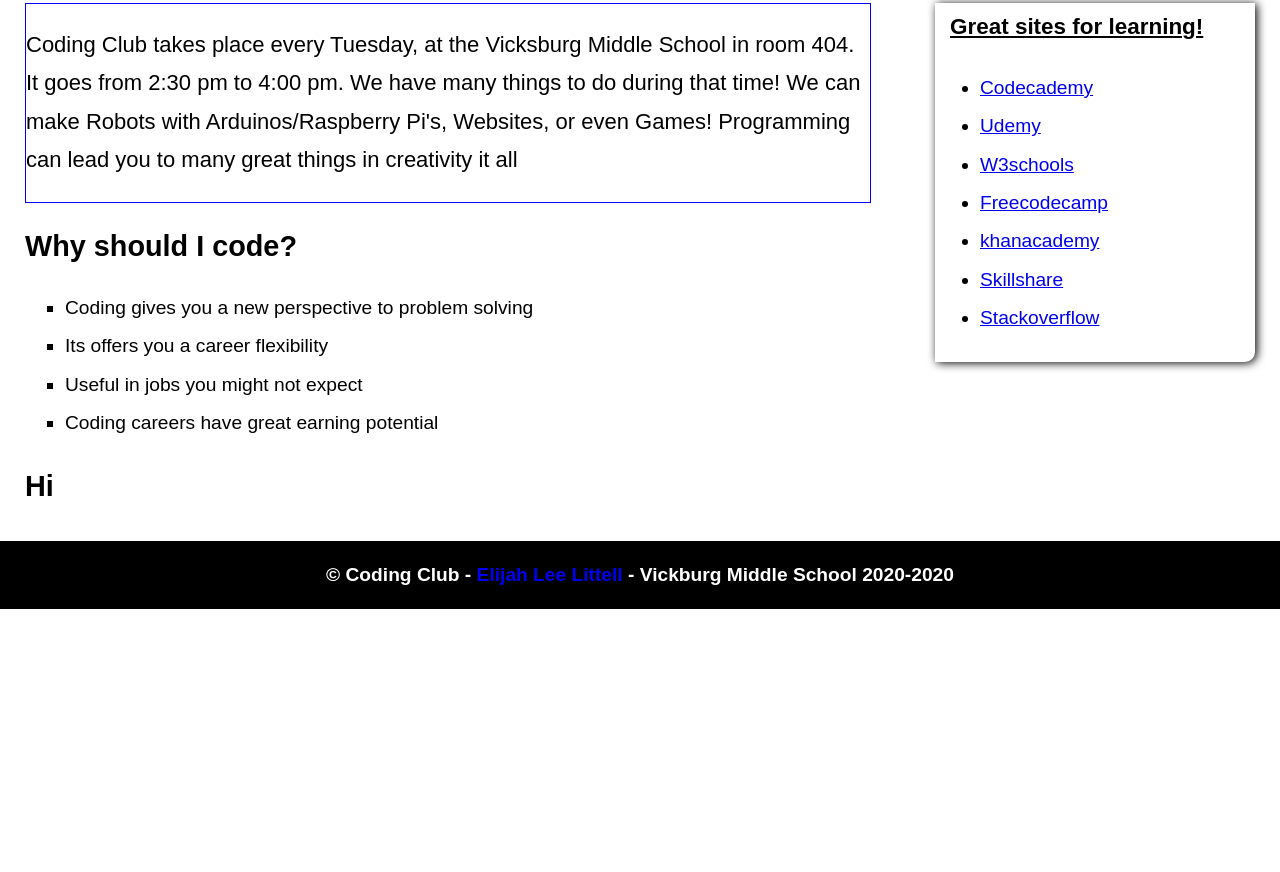
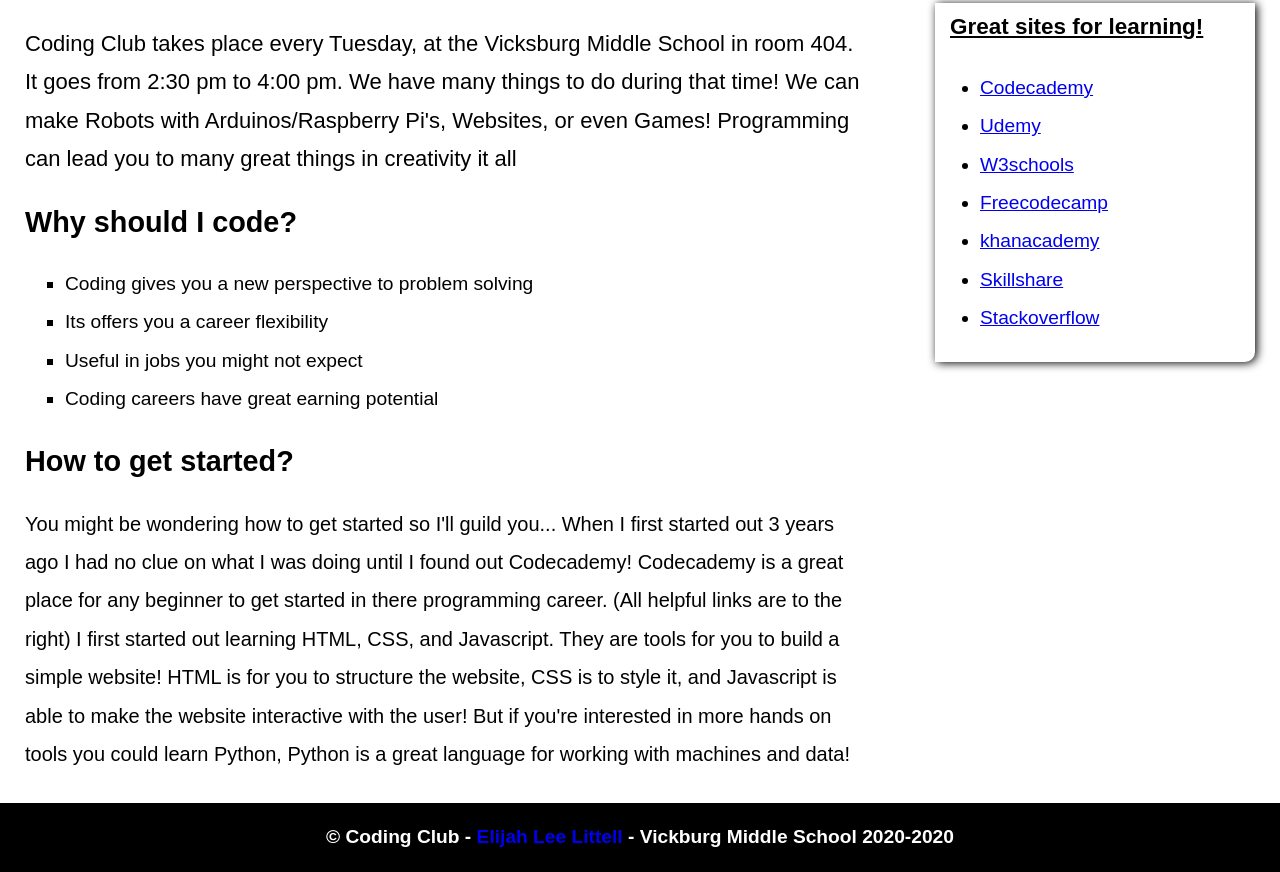
Before and after one commit to CyberNotesDev/coding-club-website, a plain HTML site: page index.html in a window 1280 px wide. Shown: the part 807-1679 px from the top of the page. Before the commit the page ends 1416 px from the top, so only its background shows below. Drawn offline with Linux system fonts and the light colour scheme.

Commit message:
Added a section and styled it

```diff
--- a/index.html
+++ b/index.html
@@ -32,8 +32,9 @@
             </ul>
         </section>
 
-        <section>
-            <h2>Hi</h2>
+        <section class="how-detail">
+            <h1>How to get started?</h1>
+            <p>You might be wondering how to get started so I'll guild you... When I first started out 3 years ago I had no clue on what I was doing until I found out Codecademy! Codecademy is a great place for any beginner to get started in there programming career. (All helpful links are to the right) I first started out learning HTML, CSS, and Javascript. They are tools for you to build a simple website! HTML is for you to structure the website, CSS is to style it, and Javascript is able to make the website interactive with the user! But if you're interested in more hands on tools you could learn Python, Python is a great language for working with machines and data!</p>
         </section>
 
     </main>
--- a/style.css
+++ b/style.css
@@ -59,9 +59,7 @@ section h2 {
 /* About Coding Club */
 
 section.about-detail {
-    border: 1px solid blue;
     max-width: 1400px;
-    /* height: 500px; */
     font-size: 22px;
 }
 
@@ -90,6 +88,12 @@ section.why-detail thead, th {
 section.why-detail td {
     border: 1px solid black;
     padding: 10px;
+}
+
+/* How to get started */
+
+section.how-detail p {
+    font-size: 20px;
 }
 
 /* Aside */
```
